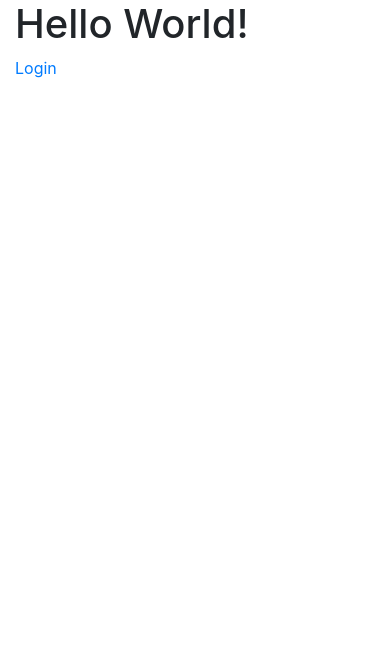
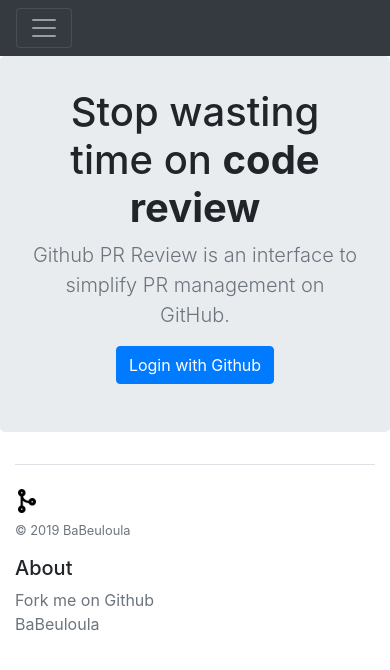
Before and after one commit to babeuloula/github-pr-review, a Symfony app: template templates/home.html.twig in a window 390 px wide. Shown: the top 670 px of the page. Run offline with Twig, Linux system fonts and the light colour scheme; the template is opened without the code that fills it, so the values that code supplies are empty; some libraries are stand-ins or nearby versions.

Commit message:
Create front office for dev

```diff
--- a/src/Security/GithubGuard.php
+++ b/src/Security/GithubGuard.php
@@ -101,7 +101,7 @@
     // phpcs:ignore
     public function onAuthenticationFailure(Request $request, AuthenticationException $exception): RedirectResponse
     {
-        $this->flashBag->add('danger', 'Github OAuth connection failed.');
+        $this->flashBag->add('error', 'Github OAuth connection failed.');
 
         return new RedirectResponse($this->router->generate('home'));
     }
--- a/templates/base.html.twig
+++ b/templates/base.html.twig
@@ -6,21 +6,82 @@
 
         <link rel="shortcut icon" type="image/png" href="/imgs/favicon.png">
         {% block stylesheets %}
-            <link title="defaut" type="text/css" rel="stylesheet" href="/css/base.css" media="screen">
-            {% if openPullRequests is not defined %}
-                <link rel="stylesheet" href="https://stackpath.bootstrapcdn.com/bootstrap/4.3.1/css/bootstrap.min.css"
-                        integrity="sha384-ggOyR0iXCbMQv3Xipma34MD+dH/1fQ784/j6cY/iJTQUOhcWr7x9JvoRxT2MZw1T"
-                        crossorigin="anonymous">
-            {% endif %}
+            <link rel="stylesheet" href="https://stackpath.bootstrapcdn.com/bootstrap/4.3.1/css/bootstrap.min.css"
+                    integrity="sha384-ggOyR0iXCbMQv3Xipma34MD+dH/1fQ784/j6cY/iJTQUOhcWr7x9JvoRxT2MZw1T"
+                    crossorigin="anonymous">
+            <link title="defaut" type="text/css" rel="stylesheet" href="/css/libs/overhang/overhang.min.css" media="screen">
         {% endblock %}
     </head>
     <body>
-        <div class="container-fluid">
-            {% block body %}{% endblock %}
+        <nav class="navbar navbar-expand-lg navbar-dark bg-dark">
+            <div class="container">
+                <button class="navbar-toggler" type="button" data-toggle="collapse"
+                        data-target="#navbarSupportedContent" aria-controls="navbar_github_gui"
+                        aria-expanded="false" aria-label="Toggle navigation">
+                    <span class="navbar-toggler-icon"></span>
+                </button>
+
+                <div class="collapse navbar-collapse" id="navbar_github_gui">
+                    <ul class="navbar-nav mr-auto">
+                        <li class="nav-item active">
+                            <a class="nav-link" href="{{ path('home') }}">Home</a>
+                        </li>
+                    </ul>
+
+                    <ul class="navbar-nav">
+                        {% if app.getUser() is null %}
+                            <li class="nav-item">
+                                <a class="nav-link" href="{{ path('oauth_login') }}">Login with Github</a>
+                            </li>
+                        {% else %}
+                            <li class="nav-item">
+                                <a class="nav-link" href="{{ path('pull_requests_list') }}">Pull requests</a>
+                            </li>
+
+                            <li class="nav-item dropdown">
+                                <a class="nav-link dropdown-toggle" href="#" id="my_account" role="button"
+                                        data-toggle="dropdown" aria-haspopup="true" aria-expanded="false">
+                                    My account
+                                </a>
+                                <div class="dropdown-menu" aria-labelledby="my_account">
+                                    <a class="dropdown-item" href="{{ path('user_configuration') }}">Configuration</a>
+                                    <a class="dropdown-item" href="{{ path('oauth_logout') }}">Logout</a>
+                                </div>
+                            </li>
+                        {% endif %}
+                    </ul>
+                </div>
+            </div>
+        </nav>
+
+        {% block body %}{% endblock %}
+
+        <div class="container">
+            <footer class="pt-4 my-md-5 pt-md-5 border-top">
+                <div class="row">
+                    <div class="col-12 col-md">
+                        <img class="mb-2" src="/imgs/favicon.png" alt="Github PR Review" width="24" height="24">
+                        <small class="d-block mb-3 text-muted">&copy; {{ "now"|date('Y') }} BaBeuloula</small>
+                    </div>
+                    <div class="col-6 col-md"></div>
+                    <div class="col-6 col-md"></div>
+                    <div class="col-6 col-md">
+                        <h5>About</h5>
+                        <ul class="list-unstyled text-small">
+                            <li>
+                                <a class="text-muted" href="https://github.com/babeuloula/github-pr-review"
+                                        target="_blank">
+                                    Fork me on Github
+                                </a>
+                            </li>
+                            <li>
+                                <a class="text-muted" href="https://www.babeuloula.fr" target="_blank">BaBeuloula</a>
+                            </li>
+                        </ul>
+                    </div>
+                </div>
+            </footer>
         </div>
-
-        <img id="reload-img" src="/imgs/reload-{% if app.getUser() is not null and app.getUser().getConfiguration() is not null and app.getUser().getConfiguration().getEnabledDarkTheme() %}white{% else %}black{% endif %}.svg"
-                width="60" height="60">
 
         {% block javascripts %}
             <script src="https://code.jquery.com/jquery-3.4.1.min.js"
@@ -31,6 +92,9 @@
                     integrity="sha384-JjSmVgyd0p3pXB1rRibZUAYoIIy6OrQ6VrjIEaFf/nJGzIxFDsf4x0xIM+B07jRM" crossorigin="anonymous"></script>
             <script src="https://kit.fontawesome.com/64411adb1a.js"
                     crossorigin="anonymous"></script>
+            <script type="text/javascript" src="//ajax.googleapis.com/ajax/libs/jqueryui/1.10.4/jquery-ui.min.js"></script>
+            <script src="/js/libs/overhang/overhang.min.js"></script>
+            {% include 'flashBag.html.twig' %}
         {% endblock %}
     </body>
 </html>
--- a/templates/flashBag.html.twig
+++ b/templates/flashBag.html.twig
@@ -1,5 +1,12 @@
-{% for type, messages in app.getSession().getFlashBag().all() %}
-    {% for message in messages %}
-        <div class="alert alert-{{ type }}">{{ message|raw }}</div>
-    {% endfor %}
-{% endfor %}
+<script type="text/javascript">
+    jQuery(function ($) {
+        {% for type, messages in app.getSession().getFlashBag().all() %}
+            {% for message in messages %}
+                $("body").overhang({
+                    type: "{{ type }}",
+                    message: "{{ message|raw }}"
+                });
+            {% endfor %}
+        {% endfor %}
+    });
+</script>
--- a/templates/home.html.twig
+++ b/templates/home.html.twig
@@ -1,22 +1,19 @@
 {% extends 'base.html.twig' %}
 
 {% block body %}
-    <h1>Hello World!</h1>
-
-    {% include 'flashBag.html.twig' %}
-
-    {% if app.getUser() is not null %}
-        <p>
-            <a href="{{ path('pull_requests_list') }}">Open Github GUI</a>
-        </p>
-
-        <p>
-            <a href="{{ path('user_configuration') }}">Open configuration</a>
-        </p>
-    {% else %}
-        <p>
-            <a href="{{ path('oauth_login') }}">Login</a>
-        </p>
-    {% endif %}
-
+    <section class="jumbotron text-center">
+        <div class="container">
+            <h1 class="jumbotron-heading">Stop wasting time on <strong>code review</strong></h1>
+            <p class="lead text-muted">
+                Github PR Review is an interface to simplify PR management on GitHub.
+            </p>
+            <p>
+                {% if app.getUser() is null %}
+                    <a href="{{ path('oauth_login') }}" class="btn btn-primary">Login with Github</a>
+                {% else %}
+                    <a href="{{ path('pull_requests_list') }}" class="btn btn-primary">Pull requests</a>
+                {% endif %}
+            </p>
+        </div>
+    </section>
 {% endblock %}
--- a/templates/pull-request/filters.html.twig
+++ b/templates/pull-request/filters.html.twig
@@ -1,4 +1,4 @@
-{% extends 'base.html.twig' %}
+{% extends 'pr-layout.html.twig' %}
 
 {% block stylesheets %}
     {{ parent() }}
--- a/templates/pull-request/labels.html.twig
+++ b/templates/pull-request/labels.html.twig
@@ -1,4 +1,4 @@
-{% extends 'base.html.twig' %}
+{% extends 'pr-layout.html.twig' %}
 
 {% block title %}
     {{ openPullRequests|keys|first }} - {{ parent() }}
```
Also changed, not shown: src/EventSubscriber/ExceptionSubscriber.php (+4 -4 lines), templates/pr-layout.html.twig (added, +31 -0 lines), templates/user/configuration.html.twig (+2 -9 lines), 3 other files.
